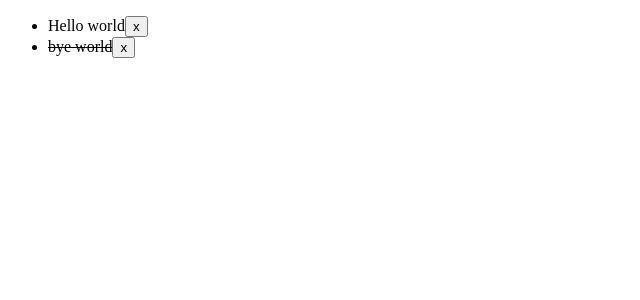
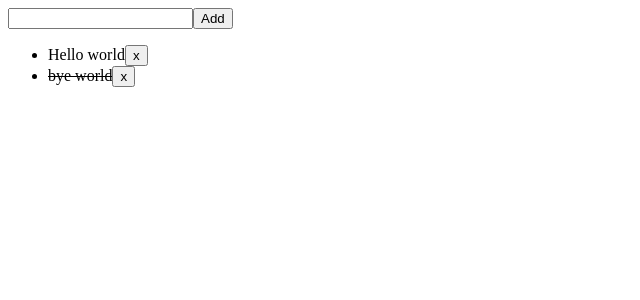
Before and after one commit to Ainur-Dzholdosheva/todo-list, a React (Create React App) app: page / in a window 1280 px wide. Shown: the top 300 px of the page, without its empty margins (0-640 px from the left). Built offline with nearby package versions, Linux system fonts and the light colour scheme.

Commit message:
add NewItem component

```diff
--- /dev/null
+++ b/src/components/NewItem/NewItem.js
@@ -0,0 +1,12 @@
+import React from "react";
+import classes from "./NewItem.module.css";
+import Button from "../UI/Button/Button";
+
+export default () => {
+  return (
+    <div className={classes.NewItem}>
+      <input type="text" />
+      <Button green>Add</Button>
+    </div>
+  );
+};
--- a/src/containers/ToDo/ToDo.js
+++ b/src/containers/ToDo/ToDo.js
@@ -1,6 +1,7 @@
 import React, { useState } from "react";
 import classes from "./ToDo.module.css";
 import Items from "../../components/Items/Items";
+import NewItem from "../../components/NewItem/NewItem";
 
 export default () => {
   const [items, setItems] = useState({
@@ -26,6 +27,7 @@ export default () => {
   }
   return (
     <div className={classes.ToDo}>
+      <NewItem />
       <Items
         items={items}
         deleteItem={deleteItem}
```
Also changed, not shown: src/components/NewItem/NewItem.module.css (added).
